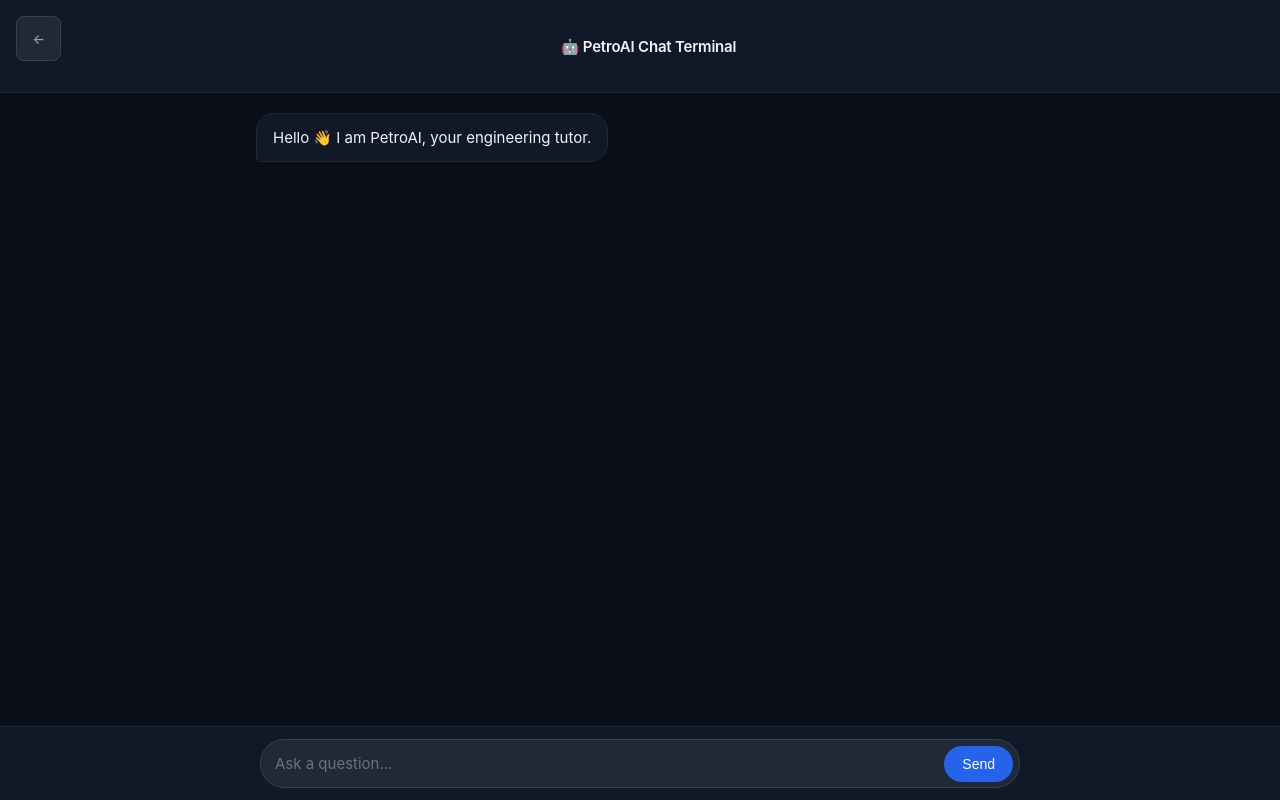
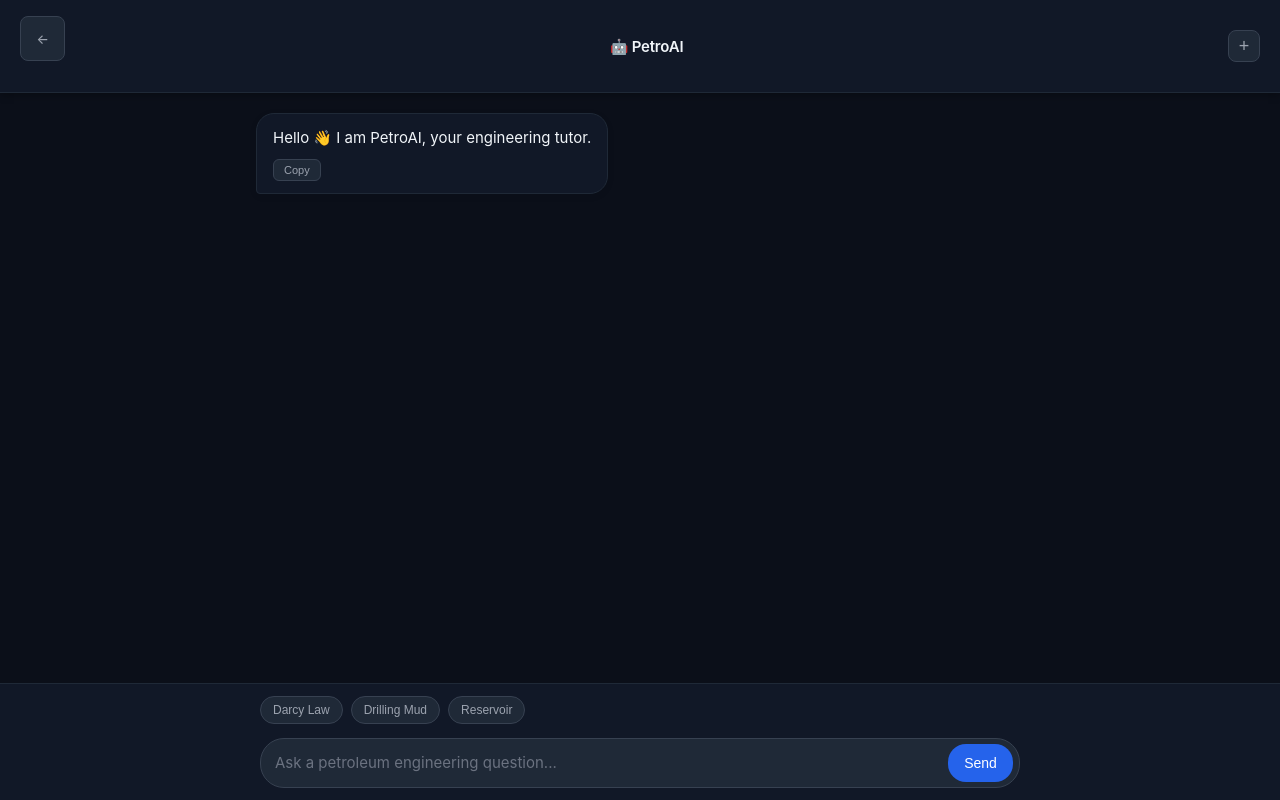
Before and after one commit to djamiloudjamilou821-sketch/Petrol-APP, a Flask app: page /petroai in a window 1280 px wide. Run offline with Flask 3, Linux system fonts and the light colour scheme; the visitor is signed in with stand-in values (Sample User, id 1); data that the repository does not hold is empty.

Commit message:
update website

```diff
--- a/templates/petroai.html
+++ b/templates/petroai.html
@@ -23,18 +23,18 @@
             display: flex;
             flex-direction: column;
             height: 100vh;
-            height: 100dvh; /* Force layout engine to strictly match exact screen boundaries */
+            height: 100dvh;
             -webkit-font-smoothing: antialiased;
             -moz-osx-font-smoothing: grayscale;
             overflow: hidden;
         }
 
         /* ==========================================================================
-        TOP NAVIGATION HEADER (PERFECT MOBILE STATUS BAR GAP)
+           TOP METRIC NAVIGATION HEADER
            ========================================================================== */
         .header {
             background: #111827;
-            padding: 16px 16px; /* Increased vertical padding to push content away from system icons */
+            padding: 16px 20px;
             font-size: 15px;
             font-weight: 600;
             letter-spacing: -0.2px;
@@ -48,11 +48,9 @@
             width: 100%;
         }
 
-        /* Container helper to keep title centered even with side buttons */
         .header-title {
             flex: 1;
             text-align: center;
-            margin-right: 40px; /* Balances out the width of the back button perfectly */
             white-space: nowrap;
             overflow: hidden;
             text-overflow: ellipsis;
@@ -89,6 +87,30 @@
             border-color: #4b5563;
         }
 
+        .new-chat-btn {
+            background: #1f2937;
+            color: #9ca3af;
+            border: 1px solid #374151;
+            width: 32px;
+            height: 32px;
+            min-height: 32px !important;
+            min-width: 32px !important;
+            border-radius: 8px;
+            font-size: 18px;
+            font-weight: 500;
+            cursor: pointer;
+            display: inline-flex;
+            align-items: center;
+            justify-content: center;
+            transition: all 0.2s ease;
+        }
+
+        .new-chat-btn:hover {
+            color: #f3f4f6;
+            background: #374151;
+            border-color: #4b5563;
+        }
+
         /* ==========================================================================
            STREAMING CHAT WORKSPACE
            ========================================================================== */
@@ -98,7 +120,7 @@
             padding: 20px 16px;
             display: flex;
             flex-direction: column;
-            gap: 16px;
+            gap: 18px;
             max-width: 800px;
             width: 100%;
             margin: 0 auto;
@@ -121,6 +143,7 @@
             display: flex;
             width: 100%;
             flex-direction: column;
+            margin-bottom: 4px;
         }
 
         .bubble {
@@ -130,6 +153,7 @@
             line-height: 1.55;
             font-size: 15px;
             word-wrap: break-word;
+            position: relative;
         }
 
         .user-wrapper { align-items: flex-end; }
@@ -148,13 +172,32 @@
             box-shadow: 0 2px 8px rgba(0, 0, 0, 0.05);
         }
 
-        /* MARKDOWN RENDER CONTEXTS */
+        /* RENDERING MARKDOWN INTERIOR TARGETS */
         .ai-content p { margin-bottom: 10px; }
         .ai-content p:last-child { margin-bottom: 0; }
         .ai-content h3 { margin: 14px 0 6px; font-size: 16px; color: #38bdf8; }
         .ai-content b { color: #f59e0b; }
-        .ai-content ul { padding-left: 20px; margin: 8px 0; }
+        .ai-content ul, .ai-content ol { padding-left: 20px; margin: 8px 0; }
         .ai-content li { margin-bottom: 4px; }
+        .ai-content pre { background: #0f172a; padding: 12px; border-radius: 10px; overflow-x: auto; margin: 10px 0; }
+        .ai-content code { color: #38bdf8; font-family: monospace; }
+
+        .copy-btn {
+            display: block;
+            margin-top: 8px;
+            background: #1f2937;
+            color: #9ca3af;
+            border: 1px solid #374151;
+            padding: 4px 10px;
+            border-radius: 6px;
+            font-size: 11px;
+            cursor: pointer;
+            width: fit-content;
+            transition: all 0.15s ease;
+            min-height: auto !important;
+            min-width: auto !important;
+        }
+        .copy-btn:hover { background: #374151; color: #f3f4f6; }
 
         /* TYPING INDICATOR */
         .typing-indicator { display: flex; align-items: center; gap: 4px; padding: 4px 0; }
@@ -171,15 +214,51 @@
         }
 
         /* ==========================================================================
-        CONSOLIDATED FOOTER TERMINAL
+           CONSOLIDATED FOOTER INPUT CONTAINER
            ========================================================================== */
         .footer-container {
             background: #111827;
             border-top: 1px solid #1f2937;
             padding: 12px 16px;
             flex-shrink: 0;
+            display: flex;
+            flex-direction: column;
+            gap: 10px;
         }
 
+        /* QUICK SUGGESTIONS ROW */
+        .quick-prompts {
+            display: flex;
+            gap: 8px;
+            overflow-x: auto;
+            padding-bottom: 4px;
+            max-width: 760px;
+            width: 100%;
+            margin: 0 auto;
+            scrollbar-width: none; /* Hide standard scrollbar scroll tracks */
+        }
+        .quick-prompts::-webkit-scrollbar { display: none; } /* Hide Chrome/Safari scroll tracks */
+
+        .quick-prompts button {
+            background: #1f2937;
+            color: #9ca3af;
+            border: 1px solid #374151;
+            padding: 6px 12px;
+            border-radius: 14px;
+            font-size: 12px;
+            white-space: nowrap;
+            cursor: pointer;
+            transition: all 0.2s ease;
+            min-height: auto !important;
+            min-width: auto !important;
+        }
+        .quick-prompts button:hover {
+            background: #374151;
+            color: #f3f4f6;
+            border-color: #4b5563;
+        }
+
+        /* ENTRY CONTAINER TERMINAL GRID */
         .input-area {
             display: flex;
             max-width: 760px;
@@ -209,15 +288,20 @@
             font-size: 15px;
             outline: none;
             font-family: inherit;
+            resize: none;
             min-width: 0;
+            height: 40px;
         }
 
         #question::placeholder {
             color: #6b7280;
         }
 
-        button {
-            padding: 10px 18px;
+        /* PRIMARY SEND BUTTON */
+        .send-btn {
+            min-width: 65px;
+            height: 38px;
+            padding: 0 16px;
             border: none;
             border-radius: 18px;
             background: #2563eb;
@@ -232,30 +316,28 @@
             flex-shrink: 0;
         }
 
-        button:hover { background: #1d4ed8; }
-        button:active { transform: scale(0.96); }
+        .send-btn:hover { background: #1d4ed8; }
+        .send-btn:active { transform: scale(0.96); }
 
         /* ==========================================================================
-        SMALL SMARTPHONE MEDIA RESPONSIVENESS RULES
+           RESPONSIVE RE-PROPORTIONS FOR PHONE SCREENS
            ========================================================================== */
-        @media (max-width: 480px) {
+        @media (max-width: 640px) {
             .header {
                 padding: 16px 12px 12px 12px;
             }
-            .header-title { font-size: 14px; margin-right: 44px; }
+            .header-title { font-size: 14px; }
             .back-arrow { padding: 5px 10px; font-size: 12px; }
 
             .bubble { max-width: 90%; font-size: 14px; padding: 10px 14px; }
             #chat-box { padding: 14px 10px; gap: 12px; }
 
-            /* ⚡ FIXED FOR DOWNLOADED APP: Safe area padding fallback */
             .footer-container {
                 padding: 12px 12px calc(12px + env(safe-area-inset-bottom, 16px)) 12px;
             }
-
-            .input-area { padding: 3px 4px 3px 10px; border-radius: 20px; }
-            #question { font-size: 14px; padding: 8px 0; }
-            button { padding: 8px 14px; font-size: 13px; border-radius: 16px; }
+            .input-area { padding: 3px 4px 3px 12px; border-radius: 20px; }
+            #question { font-size: 14px; padding: 10px 0; height: 36px; }
+            .send-btn { height: 32px; padding: 0 12px; font-size: 13px; border-radius: 14px; min-width: auto; }
         }
     </style>
 </head>
@@ -265,38 +347,82 @@
     <div class="top-nav">
         <a href="javascript:history.back()" class="back-arrow">←</a>
     </div>
-    <div class="header-title">🤖 PetroAI Chat Terminal</div>
+    <div class="header-title">🤖 PetroAI</div>
+    <button class="new-chat-btn" onclick="clearChat()">+</button>
 </div>
 
 <div id="chat-box">
-    <div class="bubble-wrapper ai-wrapper">
-        <div class="bubble ai ai-content">
-            <p>Hello 👋 I am PetroAI, your engineering tutor.</p>
-        </div>
-    </div>
     </div>
 
 <div class="footer-container">
+    <div class="quick-prompts">
+        <button onclick="quickAsk('Explain Darcy law')">Darcy Law</button>
+        <button onclick="quickAsk('Explain drilling mud')">Drilling Mud</button>
+        <button onclick="quickAsk('Reservoir pressure')">Reservoir</button>
+    </div>
+
     <div class="input-area">
-        <input id="question" placeholder="Ask a question..." autocomplete="off" />
-        <button onclick="askAI()">Send</button>
+        <textarea id="question" rows="1" placeholder="Ask a petroleum engineering question..."></textarea>
+        <button class="send-btn" onclick="askAI()">Send</button>
     </div>
 </div>
 
 <script>
+const chatBox = document.getElementById("chat-box");
+const input = document.getElementById("question");
+const welcomeMessage = `
+    <div class="bubble-wrapper ai-wrapper">
+        <div class="bubble ai ai-content">
+            <p>Hello 👋 I am PetroAI, your engineering tutor.</p>
+            <button class="copy-btn" onclick="copyText(this)">Copy</button>
+        </div>
+    </div>
+`;
+
+// CORE LOCALSTORAGE INITIALIZATION ON RUNTIME LOAD
+document.addEventListener("DOMContentLoaded", () => {
+    const savedChat = localStorage.getItem("petroai_chat");
+    if (savedChat && savedChat.trim() !== "") {
+        chatBox.innerHTML = savedChat;
+    } else {
+        chatBox.innerHTML = welcomeMessage;
+    }
+    chatBox.scrollTop = chatBox.scrollHeight;
+});
+
+function syncStorage() {
+    localStorage.setItem("petroai_chat", chatBox.innerHTML);
+}
+
+function clearChat() {
+    if(confirm("Start a clean conversation window?")) {
+        localStorage.removeItem("petroai_chat");
+        chatBox.innerHTML = welcomeMessage;
+    }
+}
+
+function copyText(buttonElement) {
+    const bubbleContent = buttonElement.parentElement.innerText.replace("Copy", "").trim();
+    navigator.clipboard.writeText(bubbleContent).then(() => {
+        const oldText = buttonElement.innerText;
+        buttonElement.innerText = "Copied! ✓";
+        setTimeout(() => { buttonElement.innerText = oldText; }, 2000);
+    });
+}
+
+function quickAsk(promptText) {
+    input.value = promptText;
+    askAI();
+}
+
 // ADVANCED MARKDOWN PARSER FOR MODERN SAAS COMPLIANCE
 function formatAI(text) {
     if (!text) return "";
 
     let cleanText = text.trim();
-
-    // Convert Headers safely
     cleanText = cleanText.replace(/^### (.*?)(?:\n|$)/gm, "<h3>$1</h3>");
-
-    // Convert Bold syntax
     cleanText = cleanText.replace(/\*\*(.*?)\*\*/g, "<b>$1</b>");
 
-    // Process Bullet point lists cleanly
     let lines = cleanText.split('\n');
     let inList = false;
     let finalPayload = [];
@@ -315,29 +441,20 @@ function formatAI(text) {
                 finalPayload.push('</ul>');
                 inList = false;
             }
-            // Group normal prose sentences directly inside native paragraph tags
-            if (currentLine.length > 0 && !currentLine.startsWith('<h3')) {
+            if (currentLine.length > 0 && !currentLine.startsWith('<h3') && !currentLine.startsWith('<pre')) {
                 finalPayload.push(`<p>${currentLine}</p>`);
             } else {
                 finalPayload.push(currentLine);
             }
         }
     }
-
-    if (inList) {
-        finalPayload.push('</ul>');
-    }
-
+    if (inList) finalPayload.push('</ul>');
     return finalPayload.join('\n');
 }
 
 async function askAI() {
-    const input = document.getElementById("question");
     const question = input.value.trim();
-
     if (question === "") return;
-
-    const chatBox = document.getElementById("chat-box");
 
     // RENDER USER PROMPT
     chatBox.innerHTML += `
@@ -346,8 +463,9 @@ async function askAI() {
         </div>
     `;
     input.value = "";
+    syncStorage();
 
-    // SETUP PREMIUM TYPING ACCENT PIPELINE
+    // SETUP TYPING INDICATOR ACCENT PIPELINE
     const loadingId = "loading_" + Date.now();
     chatBox.innerHTML += `
         <div class="bubble-wrapper ai-wrapper" id="${loadingId}">
@@ -365,25 +483,24 @@ async function askAI() {
     try {
         const res = await fetch("/ask_petroai", {
             method: "POST",
-            headers: {
-                "Content-Type": "application/json"
-            },
+            headers: { "Content-Type": "application/json" },
             body: JSON.stringify({ question: question })
         });
 
         const data = await res.json();
-
         const loader = document.getElementById(loadingId);
         if (loader) loader.remove();
 
-        // INJECT RENDER DATA STRINGS CLEANLY
+        // INJECT RENDER DATA STRINGS CLEANLY WITH COPY STRAP
         chatBox.innerHTML += `
             <div class="bubble-wrapper ai-wrapper">
                 <div class="bubble ai ai-content">
                     ${formatAI(data.answer)}
+                    <button class="copy-btn" onclick="copyText(this)">Copy</button>
                 </div>
             </div>
         `;
+        syncStorage();
     } catch (err) {
         const loader = document.getElementById(loadingId);
         if (loader) loader.remove();
@@ -396,15 +513,21 @@ async function askAI() {
             </div>
         `;
     }
-
     chatBox.scrollTop = chatBox.scrollHeight;
 }
 
-// ATTACH EVENT LISTENER FOR PRESSING RETURN KEYS
-document.getElementById("question").addEventListener("keypress", function(e) {
-    if (e.key === "Enter") {
+// MICRO-INTERACTIONS AND FOCUS EVENTS PIPELINE
+input.addEventListener("keypress", function(e) {
+    if (e.key === "Enter" && !e.shiftKey) {
+        e.preventDefault();
         askAI();
     }
+});
+
+input.addEventListener("focus", () => {
+    setTimeout(() => {
+        chatBox.scrollTop = chatBox.scrollHeight;
+    }, 300);
 });
 </script>
 </body>
```
Lines whose indentation alone changed are shown as unchanged.
